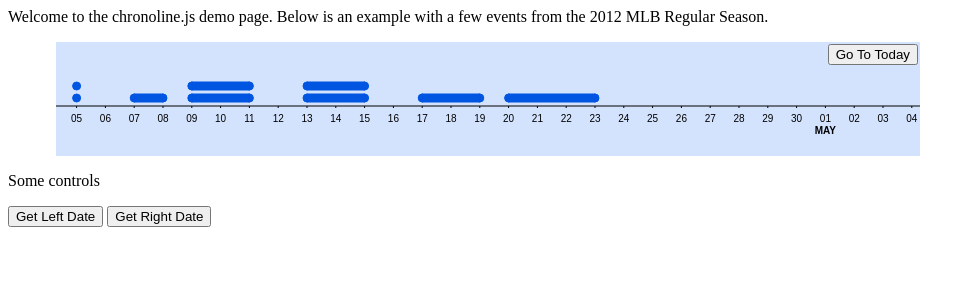
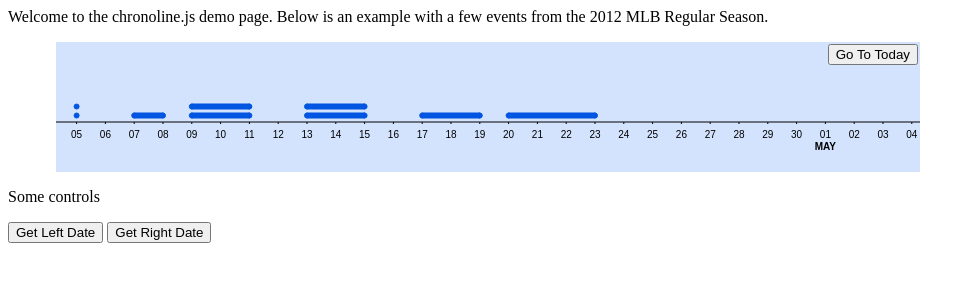
Before and after one commit to StoicLoofah/chronoline.js, a plain HTML site: page chronoline.js/example.html in a window 1280 px wide. Shown: the whole page, without its empty margins (0-975 px from the left). Drawn offline with nearby package versions, Linux system fonts and the light colour scheme.

Commit message:
style tweaks

```diff
--- a/chronoline.js/chronoline.css
+++ b/chronoline.js/chronoline.css
@@ -15,8 +15,16 @@
     top: 0;
     position: absolute;
     width: 20px;
+    opacity: 0.6;
+    filter: alpha(opacity=60);
+    background-color: #000000;
+    cursor: pointer;
+}
+.chronoline-left:hover,
+.chronoline-right:hover {
+    opacity: 1;
+    filter: alpha(opacity=100);
     background-color: #0055e1;
-    cursor: pointer;
 }
 .chronoline-left {
     left: 0;
@@ -35,3 +43,10 @@
 .chronoline-right-icon {
     background-position: -10px 0;
 }
+.tooltip-style {
+    font-size: 12px;
+    background-color: #222222;
+    color: #ffffff;
+    border-radius: 2px;
+    max-width: 300px;
+}
--- a/chronoline.js/chronoline.js
+++ b/chronoline.js/chronoline.js
@@ -14,6 +14,9 @@ function formatDate(date, formatString){
     if(formatString.indexOf('%b') != -1){
         var month = monthNames[date.getMonth()].substring(0, 3);
         ret = ret.replace('%b', month);
+    }
+    if(formatString.indexOf('%Y') != -1){
+        ret = ret.replace('%Y', date.getFullYear());
     }
 
     return ret;
@@ -32,28 +35,41 @@ function Chronoline(domElement, events, options) {
     DAY_IN_MILLISECONDS = 86400000;
 
     var defaults = {
-        defaultStartDate: null,
-        startDate: null,
-        endDate: null,
+        defaultStartDate: null,  // the date furthest to the left on load. Defaults to today
+        startDate: null,  // start of the timeline. Defaults to first event date
+        endDate: null,  // end of the timeline. Defauls to the last event date
+
         visibleSpan: 2592000000,  // in milliseconds,
-        barHeight: 8,  //
-        barMargin: 4,  //
-        dateLabelHeight: 50, //
-        topMargin: 40,
-        fillColor: '#0055e1',
-        strokeColor: '#0055e1',
+
+        topMargin: 40,  // overhead space on the canvas. useful for additional content
+        eventHeight: 5,  // how tall event events are
+        eventMargin: 4,  // how far apart the events are
+        dateLabelHeight: 50, // how tall the bottom margin for the dates is
+        hashLength: 2,  // length of the hash marks for the days
+        minEventsHeight: 40,
+        maxEventsHeight: 1000,
+
+        eventAttrs: {  // attributes for the events
+            fill: '#0055e1',  // for the event
+            stroke: '#0055e1',  // for the events
+        },
+
+        labelInterval: 'day',
         labelFormat: '%d',
+
         subLabel: 'month',
         subLabelMargin: 2,
         subLabelAttrs: {},
-        labelInterval: 'day',
-        hashLength: 2,
+        floatingSubLabels: true,
+
         fontSize: 10,
         scrollable: true,
         scrollInterval: 7,
         animated: false,
+
         tooltips: false,
         markToday: false,
+
         sections: null,
         floatingSectionLabels: true,
         sectionLabelAttrs: {},
@@ -154,19 +170,18 @@ function Chronoline(domElement, events, options) {
     t.pixelRatio = t.wrapper.clientWidth / t.visibleSpan;
     t.totalWidth = t.pixelRatio * (t.endDate - t.startDate);
 
-    t.eventsHeight = t.eventRows.length * (t.barMargin + t.barHeight);
+    t.eventsHeight = Math.max(Math.min(t.eventRows.length * (t.eventMargin + t.eventHeight), t.maxEventsHeight), t.minEventsHeight);
     t.totalHeight = t.dateLabelHeight + t.eventsHeight + t.topMargin;
 
     t.paper = Raphael(t.myCanvas, t.totalWidth, t.totalHeight);
     t.paperElem = t.myCanvas.childNodes[0];
 
     // DRAWING
-    t.circleRadius = t.barHeight / 2;
+    t.circleRadius = t.eventHeight / 2;
 
+    t.floatingSet = t.paper.set();
     // drawing sections
     if(t.sections != null){
-        t.sectionLabelSet = t.paper.set();
-
         for(var i = 0; i < t.sections.length; i++){
             var section = t.sections[i];
             var startX = (section[0][0].getTime() - t.startTime) * t.pixelRatio;
@@ -175,37 +190,39 @@ function Chronoline(domElement, events, options) {
             elem.attr('stroke-width', 0);
             elem.attr('fill', section[2]);
 
-            var text = t.paper.text(startX + 10, 10, section[1]);
-            text.attr('text-anchor', 'start');
-            text.attr(t.sectionLabelAttrs);
-            text.data('left-bound', startX + 10);
-            text.data('right-bound', endX);
-            t.sectionLabelSet.push(text);
+            var sectionLabel = t.paper.text(startX + 10, 10, section[1]);
+            sectionLabel.attr('text-anchor', 'start');
+            sectionLabel.attr(t.sectionLabelAttrs);
+            if(t.floatingSectionLabels){
+                sectionLabel.data('left-bound', startX + 10);
+                sectionLabel.data('right-bound', endX - sectionLabel.attr('width'));
+                t.floatingSet.push(sectionLabel);
+            }
         }
     }
 
     // drawing events
     for(var row = 0; row < t.eventRows.length; row++){
-        var upperY = t.totalHeight - t.dateLabelHeight - (row + 1) * (t.barMargin + t.barHeight);
+        var upperY = t.totalHeight - t.dateLabelHeight - (row + 1) * (t.eventMargin + t.eventHeight);
         for(var col = 0; col < t.eventRows[row].length; col++){
             var event = t.eventRows[row][col];
             var startX = (event[0][0].getTime() - t.startTime) * t.pixelRatio;
             var elem = null;
             if(event[0].length == 1){  // it's a single point
-                elem = t.paper.circle(startX, upperY + t.circleRadius, t.circleRadius).attr('fill', t.fillColor).attr('stroke', t.strokeColor);
+                elem = t.paper.circle(startX, upperY + t.circleRadius, t.circleRadius).attr(t.eventAttrs);
             } else {  // it's a range
                 var width = (getEndDate(event[0]) - event[0][0]) * t.pixelRatio;
-                // left rounded corner
-                t.paper.circle(startX, upperY + t.circleRadius, t.circleRadius).attr('fill', t.fillColor).attr('stroke', t.strokeColor);
-                // right rounded corner
-                t.paper.circle(startX + width, upperY + t.circleRadius, t.circleRadius).attr('fill', t.fillColor).attr('stroke', t.strokeColor);
-                elem = t.paper.rect(startX, upperY, width, t.barHeight).attr('fill', t.fillColor).attr('stroke', t.strokeColor);
-
+                t.paper.circle(startX, upperY + t.circleRadius, t.circleRadius).attr(t.eventAttrs);  // left rounded corner
+                t.paper.circle(startX + width, upperY + t.circleRadius, t.circleRadius).attr(t.eventAttrs);  // right rounded corner
+                elem = t.paper.rect(startX, upperY, width, t.eventHeight).attr(t.eventAttrs);
             }
 
             elem.attr('title', event[1]);
             if(t.tooltips){
                 $(elem.node).parent().qtip({
+                    content: {
+                        title: event[2]
+                    },
                     position: {
 			my: 'top left',
 			target: 'mouse',
@@ -217,7 +234,9 @@ function Chronoline(domElement, events, options) {
 		    hide: {
 			fixed: true // Helps to prevent the tooltip from hiding ocassionally when tracking!
 		    },
-
+                    style: {
+                        classes: 'ui-tooltip-shadow ui-tooltip-dark ui-tooltip-rounded',
+                    }
                 });
             }
         }
@@ -249,8 +268,17 @@ function Chronoline(domElement, events, options) {
         }
 
         if(curDate.getDate() == 1 && t.subLabel == 'month'){
-            var subLabel = t.paper.text(x, subLabelY, formatDate(curDate, '%b').toUpperCase()).attr('font-size', t.fontSize);
+            var subLabel = t.paper.text(x, subLabelY, formatDate(curDate, '%b').toUpperCase());
+            subLabel.attr('font-size', t.fontSize);
             subLabel.attr(t.subLabelAttrs);
+            if(t.floatingSubLabels){
+                subLabel.data('left-bound', x);
+                var endOfMonth = new Date(curDate.getFullYear(), curDate.getMonth() + 1, 0);
+                subLabel.data('right-bound',
+                              Math.min((endOfMonth.getTime() - t.startTime) * t.pixelRatio,
+                                       t.totalWidth));
+                t.floatingSet.push(subLabel);
+            }
         }
     }
 
@@ -266,24 +294,37 @@ function Chronoline(domElement, events, options) {
           - animating floating content using raphael.animate
           This solution is by far the smoothest and doesn't have any asynchrony problems. There's some twitching going on with floating content, but it's not THAT bad
          */
+        if(t.isMoving) return;
+
         finalLeft = Math.min(finalLeft, 0);
         finalLeft = Math.max(finalLeft, t.wrapper.clientWidth - t.totalWidth);
         var left = getLeft(t.paperElem);
 
-        if(t.isMoving) return;
+        if(t.scrollable){
+            if(finalLeft == 0){
+                t.leftControl.style.display = 'none';
+            } else {
+                t.leftControl.style.display = '';
+            }
+            if(finalLeft == t.wrapper.clientWidth - t.totalWidth){
+                t.rightControl.style.display = 'none';
+            } else {
+                t.rightControl.style.display = '';
+            }
+        }
+
         var movingLabels = [];
-        if(t.sections != null && t.floatingSectionLabels){
-            t.sectionLabelSet.forEach(function(label){
-                if(label.data('left-bound') < -finalLeft && label.data('right-bound') > -finalLeft) {
-                    movingLabels.push([label, label.attr('x'),
-                                       -finalLeft - label.attr('x') + 10]);
-                } else if(label.attr('x') != label.data('left-bound')) {
-                    movingLabels.push([label, label.attr('x'), Math.max(
-                            -finalLeft - label.attr('x') + 10,
-                        label.data('left-bound') - label.attr('x'))]);
-                }
-            });
-        }
+        var floatedLeft = -finalLeft + 5;
+        t.floatingSet.forEach(function(label){
+            // pin to the left side
+            if(label.data('left-bound') < floatedLeft && label.data('right-bound') > floatedLeft) {
+                movingLabels.push([label, label.attr('x'),
+                                   floatedLeft - label.attr('x') + 10]);
+            } else if(label.attr('x') != label.data('left-bound')) { // push it to where it should be
+                movingLabels.push([label, label.attr('x'),
+                    label.data('left-bound') - label.attr('x')]);
+            }
+        });
 
         if(t.animated){
             t.isMoving = true;
@@ -294,7 +335,7 @@ function Chronoline(domElement, events, options) {
 
             var elem = t.paperElem;
             function step(timestamp) {
-                var progress = (timestamp - start) / 400;
+                var progress = (timestamp - start) / 200;
                 var pos = (finalLeft - left) * progress + left;
                 elem.style.left = pos + "px";
 
@@ -322,9 +363,6 @@ function Chronoline(domElement, events, options) {
         }
 
     }
-    t.paperElem.style.left = - (t.defaultStartDate - t.startDate) * t.pixelRatio + 20;
-    t.goToPixel(getLeft(t.paperElem));
-
 
     // CREATING THE NAVIGATION
     if(t.scrollable){
@@ -342,7 +380,7 @@ function Chronoline(domElement, events, options) {
         leftIcon.className = 'chronoline-left-icon';
         t.leftControl.appendChild(leftIcon);
         t.wrapper.appendChild(t.leftControl);
-        var controlHeight = Math.max(t.eventsHeight + t.dateLabelHeight / 2,
+        var controlHeight = Math.max(t.eventsHeight,
                                      t.leftControl.clientHeight);
         t.leftControl.style.height =  controlHeight + 'px';
         leftIcon.style.marginTop = (controlHeight - 15) / 2 + 'px';
@@ -376,4 +414,7 @@ function Chronoline(domElement, events, options) {
         return Math.floor(t.startTime - (getLeft(t.paperElem) - t.wrapper.clientWidth) / t.pixelRatio);
     };
 
+
+    t.paperElem.style.left = - (t.defaultStartDate - t.startDate) * t.pixelRatio + 20;
+    t.goToPixel(getLeft(t.paperElem));
 }
```
